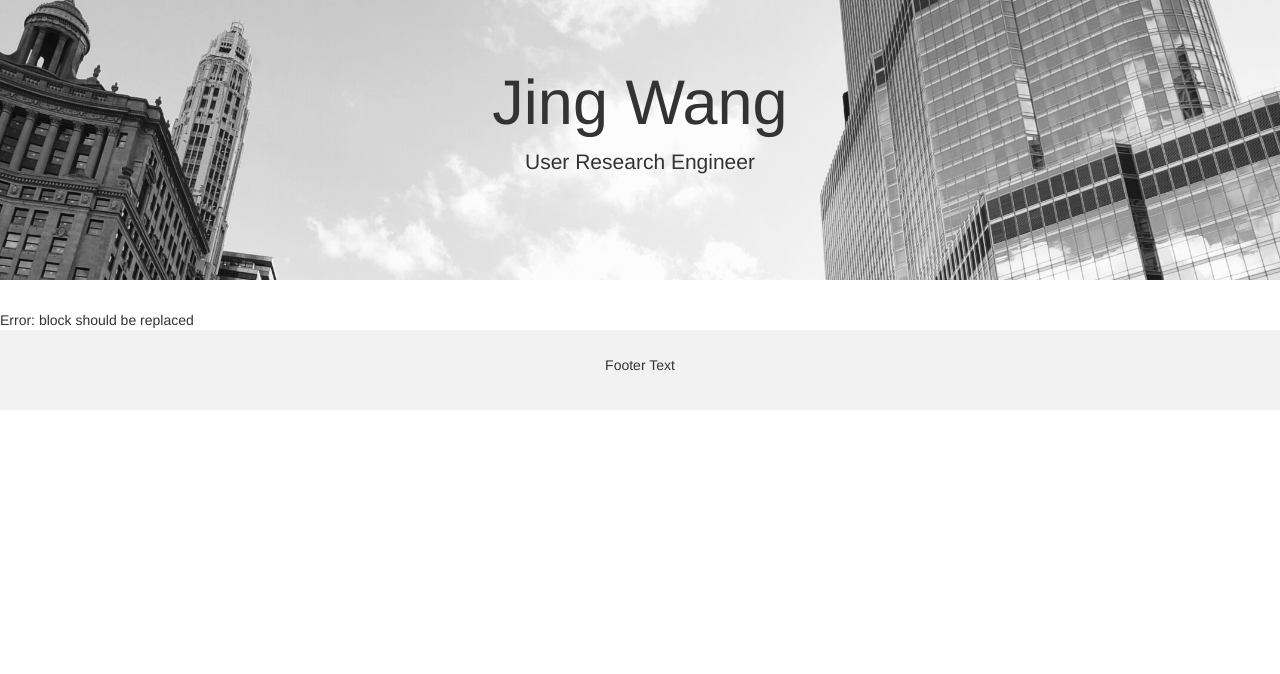
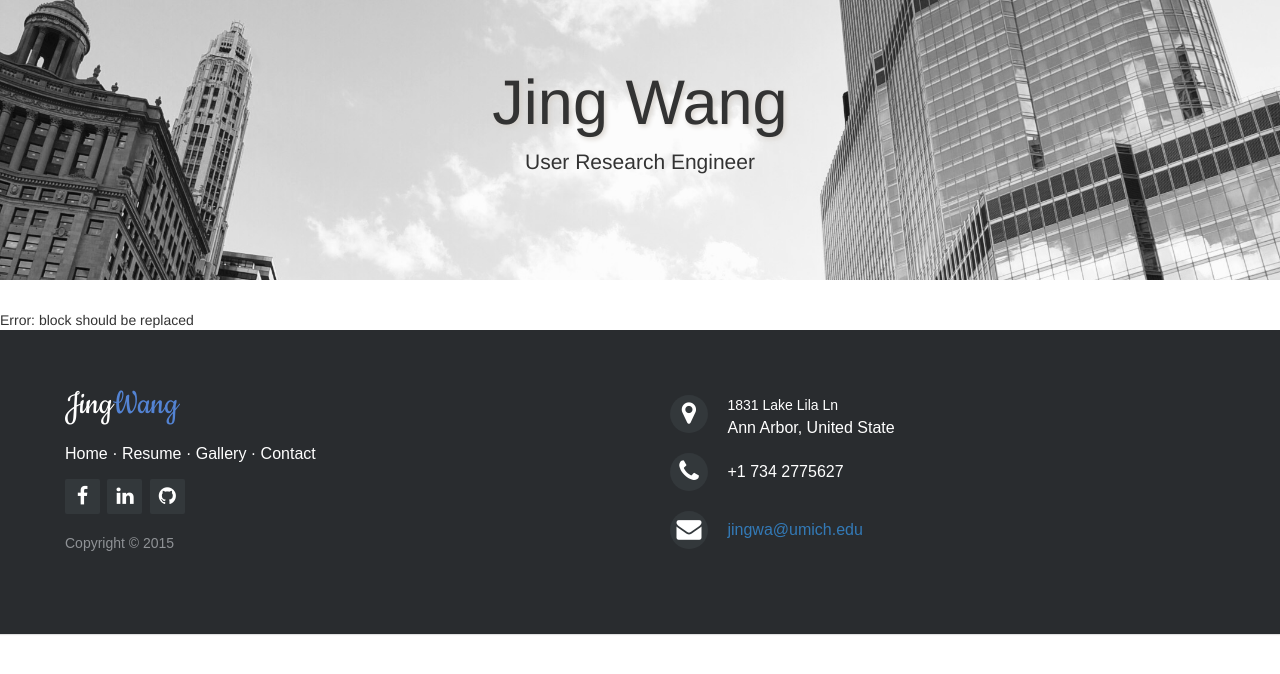
Before and after one commit to Gakun/portfolio, a Python web app: template templates/base.html in a window 1280 px wide. Shown: the part 51-725 px from the top of the page. Run offline with Jinja, Linux system fonts and the light colour scheme; the template is opened without the code that fills it, so the values that code supplies are empty; some libraries are stand-ins or nearby versions.

Commit message:
add footer

```diff
--- a/static/main.css
+++ b/static/main.css
@@ -1,21 +1,12 @@
 
-/* Remove the navbar's default margin-bottom and rounded borders */
 body{
     padding-top: 51px;
 }
+
 .navbar {
-  margin-bottom: 0;
-  border-radius: 0;
-}
-
-.nav-adjust{
+    margin-bottom: 0;
+    border-radius: 0;
     background-color: #191919; opacity: 0.8; filter: alpha(opacity=50);
-}
-
-/* Add a gray background color and some padding to the footer */
-footer {
-  background-color: #f2f2f2;
-  padding: 25px;
 }
 
 header .jumbotron{
@@ -23,3 +14,90 @@
     background-size: cover;
     height: 20em;
 }
+
+header .jumbotron h1{
+    text-shadow: 2px 2px 5px #D6D1CB;
+}
+
+/*footer css*/
+footer {
+    background-color: #292c2f;
+    box-shadow: 0 1px 1px 0 rgba(0, 0, 0, 0.12);
+    box-sizing: border-box;
+    text-align: left;
+    font: 16px sans-serif;
+    color: white;
+    padding: 55px 50px;
+}
+
+.footer-left #logo{
+    color:  #ffffff;
+    font: normal 36px 'Cookie', cursive;
+    margin: 0;
+}
+
+.footer-left #logo span{
+    color:  #5383d3;
+}
+
+.footer-links{
+    margin: 20px 0 12px;
+    padding: 0;
+}
+
+.footer-links a{
+    color:  #ffffff;
+}
+
+.footer-name{
+    color:  #8f9296;
+    font-size: 14px;
+    font-weight: normal;
+    margin-bottom: 2em;
+}
+
+.footer-left .footer-icons{
+    margin-top: 1em;
+    margin-bottom: 1em;
+}
+.footer-left .footer-icons a{
+    display: inline-block;
+    width: 35px;
+    height: 35px;
+    cursor: pointer;
+    background-color:  #33383b;
+    border-radius: 2px;
+    font-size: 20px;
+    color: #ffffff;
+    text-align: center;
+    line-height: 35px;
+    margin-right: 3px;
+    margin-bottom: 5px;
+}
+
+.footer-right i{
+    background-color:  #33383b;
+    color: #ffffff;
+    font-size: 25px;
+    width: 38px;
+    height: 38px;
+    border-radius: 50%;
+    text-align: center;
+    line-height: 38px;
+    margin: 10px 15px;
+    vertical-align: middle;
+}
+
+.footer-right p{
+    display: inline-block;
+    color: #ffffff;
+    vertical-align: middle;
+    margin:0;
+}
+
+.footer-right p span{
+    display:block;
+    font-weight: normal;
+    font-size:14px;
+    line-height:2;
+}
--- a/templates/base.html
+++ b/templates/base.html
@@ -6,6 +6,11 @@
     <meta name="viewport" content="width=device-width, initial-scale=1">
     <link rel="stylesheet" href="http://maxcdn.bootstrapcdn.com/bootstrap/3.3.6/css/bootstrap.min.css">
     <link rel="stylesheet" href="static/main.css">
+
+    <!--     icon from Font Awesome -->
+    <link rel="stylesheet" href="http://maxcdn.bootstrapcdn.com/font-awesome/4.2.0/css/font-awesome.min.css">
+    <link href="http://fonts.googleapis.com/css?family=Cookie" rel="stylesheet" type="text/css">
+
 </head>
 
 
@@ -36,6 +41,7 @@
                     <li {% if active_page == "gallery" %} class="active"{% endif %}>
                         <a href="gallery">Gallery</a>
                     </li>
+
                     <li {% if active_page == "contact" %} class="active"{% endif %}>
                         <a href="contact">Contact</a>
                     </li>
@@ -52,16 +58,65 @@
           </div>
         </div>
     </header>
+
     {% block content %}
         Error: block should be replaced
     {% endblock %}
 
+    <footer>
+        <div class="container-fluid row">
+
+            <div class="footer-left col-sm-6">
+
+                <h3 id="logo">Jing<span>Wang</span></h3>
+
+                <p class="footer-links">
+                    <a href="index">Home</a>
+                    ·
+                    <a href="resume">Resume</a>
+                    ·
+                    <a href="gallery">Gallery</a>
+                    ·
+                    <a href="contact">Contact</a>
+                </p>
+
+                <div class="footer-icons">
+                    <a href="https://www.facebook.com/wangjingumich"><i class="fa fa-facebook"></i></a>
+                    <a href="https://www.linkedin.com/in/jing-wang-166b07a7"><i class="fa fa-linkedin"></i></a>
+                    <a href="https://github.com/Gakun"><i class="fa fa-github"></i></a>
+                </div>
+
+                <p class="footer-name">Copyright &copy; 2015</p>
+
+            </div>
+
+
+            <div class="footer-right col-sm-6">
+                <div>
+                    <i class="fa fa-map-marker"></i>
+                    <p><span>1831 Lake Lila Ln</span> Ann Arbor, United State</p>
+                </div>
+
+                <div>
+                    <i class="fa fa-phone"></i>
+                    <p>+1 734 2775627</p>
+                </div>
+
+                <div>
+                    <i class="fa fa-envelope"></i>
+                    <p><a href="mailto:jingwa@umich.edu">jingwa@umich.edu</a></p>
+                </div>
+
+            </div>
+
+            </div>
+        </div>
+    </footer>
+</body>
+
     <script src="https://ajax.googleapis.com/ajax/libs/jquery/1.12.0/jquery.min.js"></script>
     <script src="http://maxcdn.bootstrapcdn.com/bootstrap/3.3.6/js/bootstrap.min.js"></script>
     <script src="static/main.js"></script>
-<footer class="container-fluid text-center">
-  <p>Footer Text</p>
-</footer>
 
 </body>
 </html>
```
Also changed, not shown: templates/login.html (deleted, +0 -10 lines), templates/pet.html (deleted, +0 -9 lines), templates/travel.html (deleted, +0 -9 lines), static/a.jpg (deleted).
